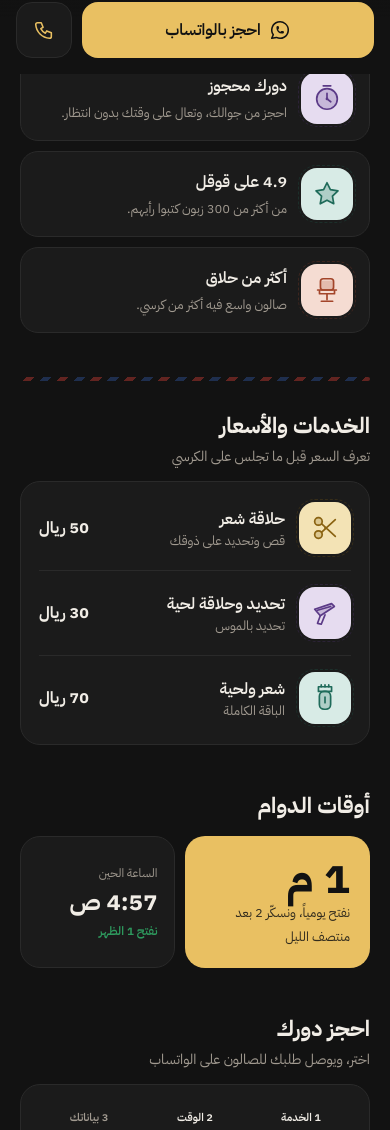
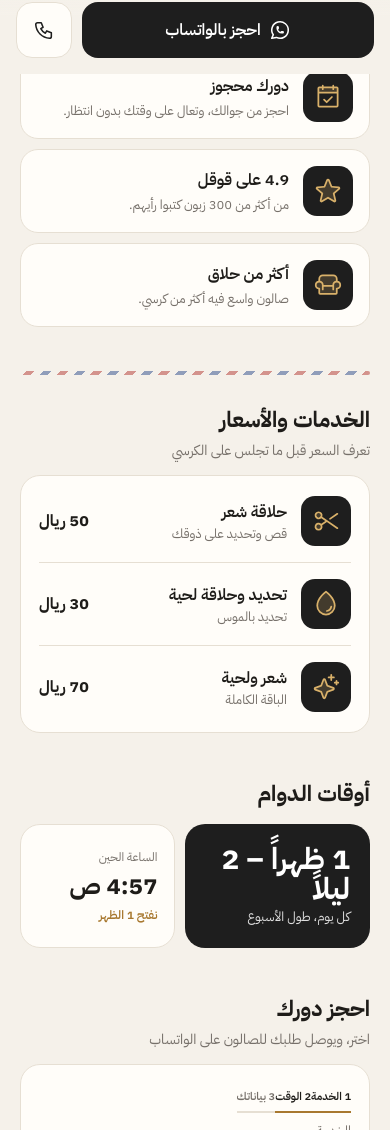
Before and after one commit to slymanalnzy98-hub/satr-demos, a plain HTML site: page demo/index.html in a window 390 px wide. Shown: the part 770-1900 px from the top of the page. Drawn offline with Linux system fonts and the light colour scheme.

Commit message:
Demo: light theme, new icons, review fixes
Co-Authored-By: Claude Opus 5.5 <noreply@anthropic.com>

```diff
--- a/demo/index.html
+++ b/demo/index.html
@@ -6,7 +6,7 @@
 <title>صالون الوسم للحلاقة | نموذج من سطر</title>
 <link href="https://fonts.googleapis.com/css2?family=IBM+Plex+Sans+Arabic:wght@400;500;600;700&display=swap" rel="stylesheet">
 <style>
-:root{--bg:#f6f2ea;--card:#fffdf8;--g:#222222;--g2:#3a3a3a;--tan:#c99a2e;--ink:#22201c;--mute:#77716a;--line:#e8e1d5}
+:root{--bg:#f5f1ea;--card:#fffdf9;--g:#1e1e1e;--g2:#333;--tan:#a8782f;--ink:#1e1c19;--mute:#76706a;--line:#e6dfd3}
 *{box-sizing:border-box;margin:0;padding:0}
 body{font-family:"IBM Plex Sans Arabic",sans-serif;background:var(--bg);color:var(--ink);padding-bottom:92px;-webkit-font-smoothing:antialiased}
 a{color:inherit;text-decoration:none}
@@ -71,7 +71,7 @@ h2{font-size:22px;font-weight:700}
 .pics img{width:100%;aspect-ratio:1/1;object-fit:cover;border-radius:18px;display:block;filter:saturate(.8) sepia(.06)}
 
 .map{margin-top:14px;background:var(--card);border:1px solid var(--line);border-radius:20px;padding:18px;display:flex;align-items:center;gap:14px}
-.map .pin{flex:none;width:52px;height:52px;border-radius:16px;background:#f1e7da;color:var(--tan);display:flex;align-items:center;justify-content:center}
+.map .pin{flex:none;width:52px;height:52px;border-radius:14px;background:#1e1e1e;color:#d9b16a;display:flex;align-items:center;justify-content:center}
 .map .pin svg{width:26px;height:26px}
 .map h3{font-size:16px;font-weight:600}
 .map p{font-size:13px;color:var(--mute)}
@@ -93,7 +93,7 @@ footer{text-align:center;color:var(--mute);font-size:12px;padding:36px 20px 0}
 .rev{margin-top:14px;background:var(--g);color:#fff;border-radius:20px;padding:20px}
 .score{display:flex;align-items:baseline;gap:10px;flex-wrap:wrap}
 .score b{font-size:44px;font-weight:700;line-height:1}
-.score .st{color:#e7bf4e;letter-spacing:2px}
+.score .st{color:#d9b16a;letter-spacing:2px}
 .score small{opacity:.8;font-size:13px;width:100%}
 .rev p{opacity:.85;font-size:14px;margin-top:10px}
 .rev a{display:inline-block;margin-top:14px;background:#fff;color:var(--g);font-weight:600;font-size:14px;padding:10px 16px;border-radius:12px}
@@ -126,8 +126,8 @@ body.night .rev{background:#1f1f1f}
 body.night .rev a{background:var(--g);color:#121212}
 body.night .open{background:#1f2a22;color:#8fd6a8}
 body.night .badge{background:rgba(27,27,27,.92);color:#f1ede6}
-body.night .steps{display:flex;gap:6px;margin-bottom:6px}
-.steps span{flex:1;text-align:center;font-size:11px;font-weight:600;color:var(--mute);padding:6px 0;border-bottom:2px solid var(--line)}
+body.night .steps{display:flex;gap:8px;margin-bottom:10px}
+.steps span{flex:1 1 0;min-width:0;white-space:nowrap;text-align:center;font-size:11px;font-weight:600;color:var(--mute);padding:6px 0;border-bottom:2px solid var(--line)}
 .steps span.on{color:var(--ink);border-color:var(--tan)}
 .ql small{font-size:11px}
 .in{display:block;width:100%;margin-top:8px;height:46px;border-radius:12px;border:1px solid var(--line);background:var(--bg);color:var(--ink);font:inherit;font-size:15px;padding:0 14px}
@@ -142,6 +142,12 @@ body.night .steps{display:flex;gap:6px;margin-bottom:6px}
 .it .ic svg,.why .ic2 svg{width:30px;height:30px}
 .it .ic::after,.why .ic2::after{content:"";position:absolute;inset:-3px;border-radius:19px;border:1.5px dashed currentColor;opacity:.25}
 .demo{margin-top:10px;font-size:11px;opacity:.7}
+.it .ic,.why .ic2{flex:none;width:50px;height:50px;border-radius:14px;background:#1e1e1e;color:#d9b16a;display:flex;align-items:center;justify-content:center;position:static}
+.it .ic::after,.why .ic2::after{display:none}
+.it .ic svg,.why .ic2 svg{width:28px;height:28px}
+.why .ic2{grid-row:span 2}
+.quick a svg{color:#a8782f}
+.quick a.main svg{color:#d9b16a}
 .dock{background:linear-gradient(180deg,rgba(18,18,18,0),#121212 30%)}
 body.night .emb iframe{filter:invert(.9) hue-rotate(180deg) grayscale(.4)}
 body{transition:background .5s,color .5s}
@@ -156,7 +162,7 @@ body{transition:background .5s,color .5s}
 <body>
 <header class="top">
   <div class="logo"><span class="pole" aria-hidden="true"></span><div><b>صالون الوسم</b><small>للحلاقة الرجالية</small></div></div>
-  <div class="tr"><button class="mode" id="mode" aria-label="بدّل بين النهار والليل">☾</button><span class="open" id="op"><i></i>نستقبلك الحين</span></div>
+  <div class="tr"><span class="open" id="op"><i></i>نستقبلك الحين</span></div>
 </header>
 
 <main>
@@ -178,9 +184,9 @@ body{transition:background .5s,color .5s}
 <section class="w" aria-labelledby="sw">
   <h2 id="sw">ليش صالون الوسم؟</h2>
   <div class="why">
-    <div><span class="ic2" style="background:#e6dcf0;color:#5b3a87"><svg viewBox="0 0 32 32"><circle cx="16" cy="17" r="11" fill="currentColor" opacity=".22"/><g fill="none" stroke="currentColor" stroke-width="1.8" stroke-linecap="round"><circle cx="16" cy="17" r="11"/><path d="M16 11v6l4 3M12 3h8"/></g><circle cx="16" cy="17" r="1.5" fill="currentColor"/></svg></span><h3>دورك محجوز</h3><p>احجز من جوالك، وتعال على وقتك بدون انتظار.</p></div>
-    <div><span class="ic2" style="background:#d8ebe6;color:#1f6b5a"><svg viewBox="0 0 32 32"><path d="M16 4l3.6 7.4 8.1 1.2-5.9 5.7 1.4 8.1L16 22.6 8.8 26.4l1.4-8.1-5.9-5.7 8.1-1.2z" fill="currentColor" opacity=".22"/><path d="M16 4l3.6 7.4 8.1 1.2-5.9 5.7 1.4 8.1L16 22.6 8.8 26.4l1.4-8.1-5.9-5.7 8.1-1.2z" fill="none" stroke="currentColor" stroke-width="1.8" stroke-linejoin="round"/></svg></span><h3>4.9 على قوقل</h3><p>من أكثر من 300 زبون كتبوا رأيهم.</p></div>
-    <div><span class="ic2" style="background:#f5dcd2;color:#a3452a"><svg viewBox="0 0 32 32"><path d="M9 6h14v10H9z" fill="currentColor" opacity=".22"/><g fill="none" stroke="currentColor" stroke-width="1.8" stroke-linecap="round" stroke-linejoin="round"><rect x="9" y="4" width="14" height="12" rx="3"/><path d="M6 16h20M8 16v4h16v-4M16 20v6M10 28h12"/></g></svg></span><h3>أكثر من حلاق</h3><p>صالون واسع فيه أكثر من كرسي.</p></div>
+    <div><span class="ic2"><svg viewBox="0 0 256 256" fill="currentColor"><path d="M216,48V88H40V48a8,8,0,0,1,8-8H208A8,8,0,0,1,216,48Z" opacity="0.2"/><path d="M208,32H184V24a8,8,0,0,0-16,0v8H88V24a8,8,0,0,0-16,0v8H48A16,16,0,0,0,32,48V208a16,16,0,0,0,16,16H208a16,16,0,0,0,16-16V48A16,16,0,0,0,208,32ZM72,48v8a8,8,0,0,0,16,0V48h80v8a8,8,0,0,0,16,0V48h24V80H48V48ZM208,208H48V96H208V208Zm-38.34-85.66a8,8,0,0,1,0,11.32l-48,48a8,8,0,0,1-11.32,0l-24-24a8,8,0,0,1,11.32-11.32L116,164.69l42.34-42.35A8,8,0,0,1,169.66,122.34Z"/></svg></span><h3>دورك محجوز</h3><p>احجز من جوالك، وتعال على وقتك بدون انتظار.</p></div>
+    <div><span class="ic2"><svg viewBox="0 0 256 256" fill="currentColor"><path d="M229.06,108.79l-48.7,42,14.88,62.79a8.4,8.4,0,0,1-12.52,9.17L128,189.09,73.28,222.74a8.4,8.4,0,0,1-12.52-9.17l14.88-62.79-48.7-42A8.46,8.46,0,0,1,31.73,94L95.64,88.8l24.62-59.6a8.36,8.36,0,0,1,15.48,0l24.62,59.6L224.27,94A8.46,8.46,0,0,1,229.06,108.79Z" opacity="0.2"/><path d="M239.18,97.26A16.38,16.38,0,0,0,224.92,86l-59-4.76L143.14,26.15a16.36,16.36,0,0,0-30.27,0L90.11,81.23,31.08,86a16.46,16.46,0,0,0-9.37,28.86l45,38.83L53,211.75a16.38,16.38,0,0,0,24.5,17.82L128,198.49l50.53,31.08A16.4,16.4,0,0,0,203,211.75l-13.76-58.07,45-38.83A16.43,16.43,0,0,0,239.18,97.26Zm-15.34,5.47-48.7,42a8,8,0,0,0-2.56,7.91l14.88,62.8a.37.37,0,0,1-.17.48c-.18.14-.23.11-.38,0l-54.72-33.65a8,8,0,0,0-8.38,0L69.09,215.94c-.15.09-.19.12-.38,0a.37.37,0,0,1-.17-.48l14.88-62.8a8,8,0,0,0-2.56-7.91l-48.7-42c-.12-.1-.23-.19-.13-.5s.18-.27.33-.29l63.92-5.16A8,8,0,0,0,103,91.86l24.62-59.61c.08-.17.11-.25.35-.25s.27.08.35.25L153,91.86a8,8,0,0,0,6.75,4.92l63.92,5.16c.15,0,.24,0,.33.29S224,102.63,223.84,102.73Z"/></svg></span><h3>4.9 على قوقل</h3><p>من أكثر من 300 زبون كتبوا رأيهم.</p></div>
+    <div><span class="ic2"><svg viewBox="0 0 256 256" fill="currentColor"><path d="M240,128a32,32,0,0,1-32,32v40a8,8,0,0,1-8,8H56a8,8,0,0,1-8-8V160a32,32,0,0,1,0-64V72A32,32,0,0,1,80,40h96a32,32,0,0,1,32,32V96A32,32,0,0,1,240,128Z" opacity="0.2"/><path d="M216,88.8V72a40,40,0,0,0-40-40H80A40,40,0,0,0,40,72V88.8a40,40,0,0,0,0,78.4V200a16,16,0,0,0,16,16H200a16,16,0,0,0,16-16V167.2a40,40,0,0,0,0-78.4ZM80,48h96a24,24,0,0,1,24,24V88.8A40.07,40.07,0,0,0,168,128H88A40.07,40.07,0,0,0,56,88.8V72A24,24,0,0,1,80,48ZM208.39,152H208a8,8,0,0,0-8,8v40H56V160a8,8,0,0,0-8-8h-.39A24,24,0,1,1,72,128v40a8,8,0,0,0,16,0V144h80v24a8,8,0,0,0,16,0V128a24,24,0,1,1,24.39,24Z"/></svg></span><h3>أكثر من حلاق</h3><p>صالون واسع فيه أكثر من كرسي.</p></div>
   </div>
 </section>
 <div class="pd" aria-hidden="true"></div>
@@ -188,16 +194,16 @@ body{transition:background .5s,color .5s}
   <h2 id="s1">الخدمات والأسعار</h2>
   <p class="h2s">تعرف السعر قبل ما تجلس على الكرسي</p>
   <div class="list">
-    <div class="it"><span class="ic" style="background:#f3e3b5;color:#8a6312"><svg viewBox="0 0 32 32"><circle cx="9" cy="9" r="5" fill="currentColor" opacity=".22"/><circle cx="9" cy="23" r="5" fill="currentColor" opacity=".22"/><g fill="none" stroke="currentColor" stroke-width="1.8" stroke-linecap="round"><circle cx="9" cy="9" r="4"/><circle cx="9" cy="23" r="4"/><path d="M12.5 11.5 27 25M12.5 20.5 27 7"/></g><circle cx="16.5" cy="16" r="1.4" fill="currentColor"/></svg></span><div><h3>حلاقة شعر</h3><p>قص وتحديد على ذوقك</p></div><span class="pr">50 ريال</span></div>
-    <div class="it"><span class="ic" style="background:#e6dcf0;color:#5b3a87"><svg viewBox="0 0 32 32"><path d="M5 12 23 6l3 3-15 10z" fill="currentColor" opacity=".22"/><g fill="none" stroke="currentColor" stroke-width="1.8" stroke-linejoin="round" stroke-linecap="round"><path d="M5 12 23 6l3 3-15 10z"/><path d="M11 19l-3 8 4 1 4-10"/><path d="M8 13l14-4"/></g></svg></span><div><h3>تحديد وحلاقة لحية</h3><p>تحديد بالموس</p></div><span class="pr">30 ريال</span></div>
-    <div class="it"><span class="ic" style="background:#d8ebe6;color:#1f6b5a"><svg viewBox="0 0 32 32"><rect x="10" y="9" width="12" height="19" rx="5" fill="currentColor" opacity=".22"/><g fill="none" stroke="currentColor" stroke-width="1.8" stroke-linecap="round" stroke-linejoin="round"><rect x="10" y="9" width="12" height="19" rx="5"/><path d="M9 4h14v5H9z"/><path d="M12 4V2M16 4V2M20 4V2M16 15v6"/></g></svg></span><div><h3>شعر ولحية</h3><p>الباقة الكاملة</p></div><span class="pr">70 ريال</span></div>
+    <div class="it"><span class="ic"><svg viewBox="0 0 256 256" fill="currentColor"><path d="M40.2,95.8a28,28,0,1,1,39.6,0A28,28,0,0,1,40.2,95.8Zm0,64.4a28,28,0,1,0,39.6,0A28,28,0,0,0,40.2,160.2Z" opacity="0.2"/><path d="M157.73,113.13A8,8,0,0,1,159.82,102L227.48,55.7a8,8,0,0,1,9,13.21l-67.67,46.3a7.92,7.92,0,0,1-4.51,1.4A8,8,0,0,1,157.73,113.13Zm80.87,85.09a8,8,0,0,1-11.12,2.08L136,137.7,93.49,166.78a36,36,0,1,1-9-13.19L121.83,128,84.44,102.41a35.86,35.86,0,1,1,9-13.19l143,97.87A8,8,0,0,1,238.6,198.22ZM80,180a20,20,0,1,0-5.86,14.14A19.85,19.85,0,0,0,80,180ZM74.14,90.13a20,20,0,1,0-28.28,0A19.85,19.85,0,0,0,74.14,90.13Z"/></svg></span><div><h3>حلاقة شعر</h3><p>قص وتحديد على ذوقك</p></div><span class="pr">50 ريال</span></div>
+    <div class="it"><span class="ic"><svg viewBox="0 0 256 256" fill="currentColor"><path d="M208,144a80,80,0,0,1-160,0c0-72,80-128,80-128S208,72,208,144Z" opacity="0.2"/><path d="M174,47.75a254.19,254.19,0,0,0-41.45-38.3,8,8,0,0,0-9.18,0A254.19,254.19,0,0,0,82,47.75C54.51,79.32,40,112.6,40,144a88,88,0,0,0,176,0C216,112.6,201.49,79.32,174,47.75ZM128,216a72.08,72.08,0,0,1-72-72c0-57.23,55.47-105,72-118,16.53,13,72,60.75,72,118A72.08,72.08,0,0,1,128,216Zm55.89-62.66a57.6,57.6,0,0,1-46.56,46.55A8.75,8.75,0,0,1,136,200a8,8,0,0,1-1.32-15.89c16.57-2.79,30.63-16.85,33.44-33.45a8,8,0,0,1,15.78,2.68Z"/></svg></span><div><h3>تحديد وحلاقة لحية</h3><p>تحديد بالموس</p></div><span class="pr">30 ريال</span></div>
+    <div class="it"><span class="ic"><svg viewBox="0 0 256 256" fill="currentColor"><path d="M194.82,151.43l-55.09,20.3-20.3,55.09a7.92,7.92,0,0,1-14.86,0l-20.3-55.09-55.09-20.3a7.92,7.92,0,0,1,0-14.86l55.09-20.3,20.3-55.09a7.92,7.92,0,0,1,14.86,0l20.3,55.09,55.09,20.3A7.92,7.92,0,0,1,194.82,151.43Z" opacity="0.2"/><path d="M197.58,129.06,146,110l-19-51.62a15.92,15.92,0,0,0-29.88,0L78,110l-51.62,19a15.92,15.92,0,0,0,0,29.88L78,178l19,51.62a15.92,15.92,0,0,0,29.88,0L146,178l51.62-19a15.92,15.92,0,0,0,0-29.88ZM137,164.22a8,8,0,0,0-4.74,4.74L112,223.85,91.78,169A8,8,0,0,0,87,164.22L32.15,144,87,123.78A8,8,0,0,0,91.78,119L112,64.15,132.22,119a8,8,0,0,0,4.74,4.74L191.85,144ZM144,40a8,8,0,0,1,8-8h16V16a8,8,0,0,1,16,0V32h16a8,8,0,0,1,0,16H184V64a8,8,0,0,1-16,0V48H152A8,8,0,0,1,144,40ZM248,88a8,8,0,0,1-8,8h-8v8a8,8,0,0,1-16,0V96h-8a8,8,0,0,1,0-16h8V72a8,8,0,0,1,16,0v8h8A8,8,0,0,1,248,88Z"/></svg></span><div><h3>شعر ولحية</h3><p>الباقة الكاملة</p></div><span class="pr">70 ريال</span></div>
   </div>
 </section>
 
 <section class="w" aria-labelledby="s2">
   <h2 id="s2">أوقات الدوام</h2>
   <div class="hours">
-    <div class="big"><b class="nc">1 م</b><span>نفتح يومياً، ونسكّر 2 بعد منتصف الليل</span></div>
+    <div class="big"><b class="nc" style="font-size:30px">1 ظهراً – 2 ليلاً</b><span>كل يوم، طول الأسبوع</span></div>
     <div class="now"><small>الساعة الحين</small><b id="clk">—</b><em id="st2">● نستقبلك الحين</em></div>
   </div>
 </section>
@@ -268,14 +274,14 @@ document.getElementById('clk').textContent=T;document.getElementById('clk2').tex
 document.getElementById('share').onclick=()=>{const d={title:'صالون الوسم',text:'صالون حلاقة في حي النرجس',url:location.href};navigator.share?navigator.share(d):window.open('https://wa.me/?text='+encodeURIComponent(d.text+' '+d.url))};
 
 const H=+new Intl.DateTimeFormat('en-GB',{hour:'numeric',hourCycle:'h23',timeZone:'Asia/Riyadh'}).format(new Date());
-const night=H>=18||H<6;const opn=H>=13||H<2;if(!opn){['op','st2'].forEach(i=>{const e=document.getElementById(i);if(e)e.lastChild.textContent=' نفتح 1 الظهر'});document.getElementById('op2').textContent='نفتح 1 الظهر';}
+const night=H>=18||H<6;const opn=H>=13||H<2;if(!opn){['op','st2'].forEach(i=>{const e=document.getElementById(i);if(e)e.lastChild.textContent=' نفتح 1 الظهر'});document.getElementById('op2').textContent='نفتح 1 الظهر';document.querySelectorAll('.open i,.badge i').forEach(e=>e.style.background='#c98a1e');document.getElementById('st2').style.color='#a8782f';}
 const g=H<5?'مساء الخير':H<12?'صباح الخير':H<18?'نهارك سعيد':'مساء الخير';
 document.getElementById('greet').textContent=g;
-const mb=document.getElementById('mode');
-const setM=n=>{document.body.classList.toggle('night',n);mb.textContent=n?'☀':'☾'};
-setM(night);mb.onclick=()=>setM(!document.body.classList.contains('night'));
+
+
+
 document.querySelectorAll('.score b,.hours .big b:not(.nc)').forEach(el=>{const to=parseFloat(el.textContent),dec=String(el.textContent).includes('.');let t0=null;const f=ts=>{t0=t0||ts;const k=Math.min((ts-t0)/1200,1);el.textContent=dec?(to*k).toFixed(1):Math.round(to*k);if(k<1)requestAnimationFrame(f)};const io=new IntersectionObserver(e=>{if(e[0].isIntersecting){requestAnimationFrame(f);io.disconnect()}});io.observe(el)});
-const st={s:'حلاقة شعر',n:'شخص',t:'الحين',p:''};
+const st={s:'حلاقة شعر',n:'شخص',t:'الحين',p:'50'};
 const $=i=>document.getElementById(i);
 const steps=document.querySelectorAll('.steps span');
 function upd(){
```
